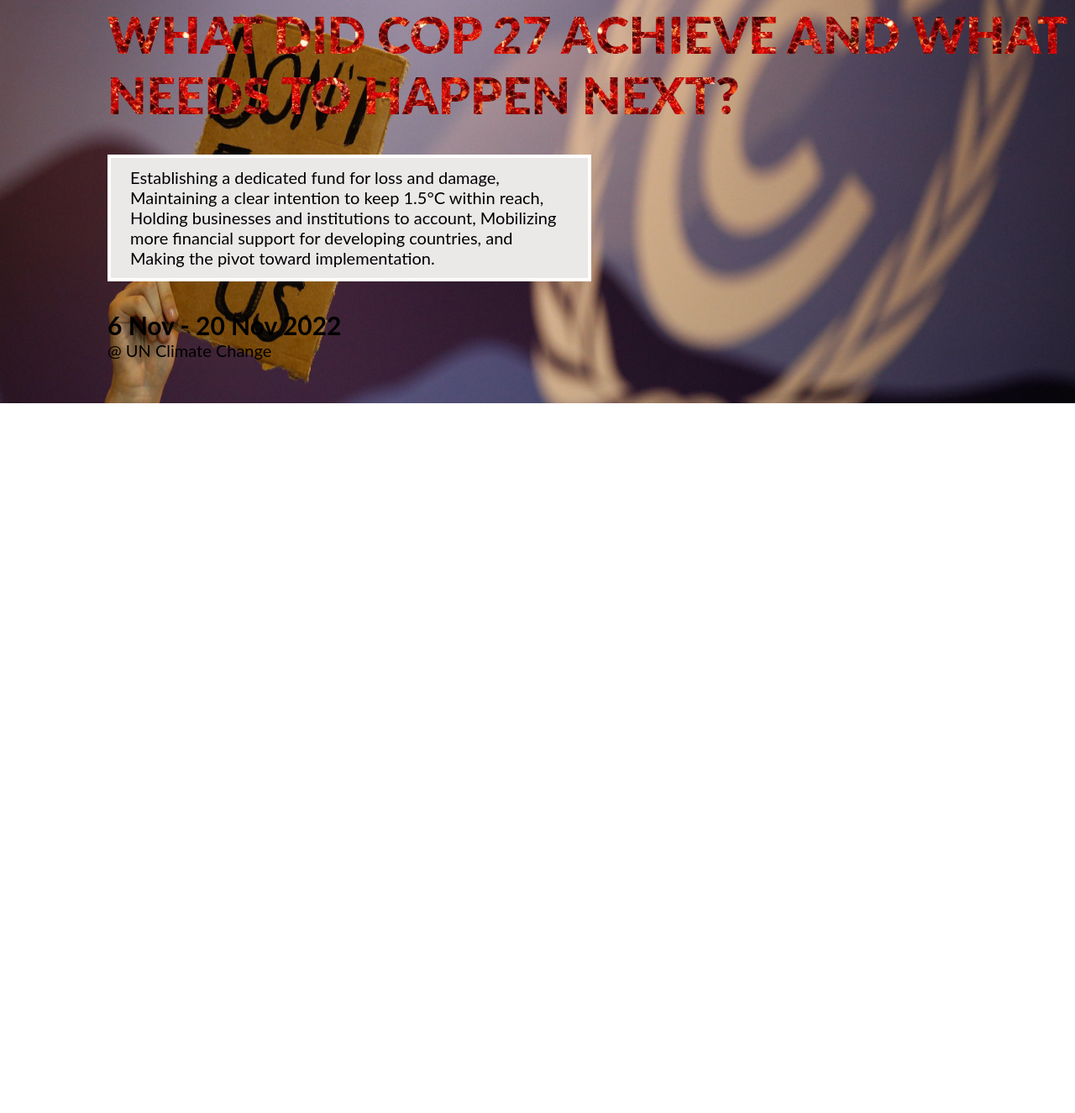
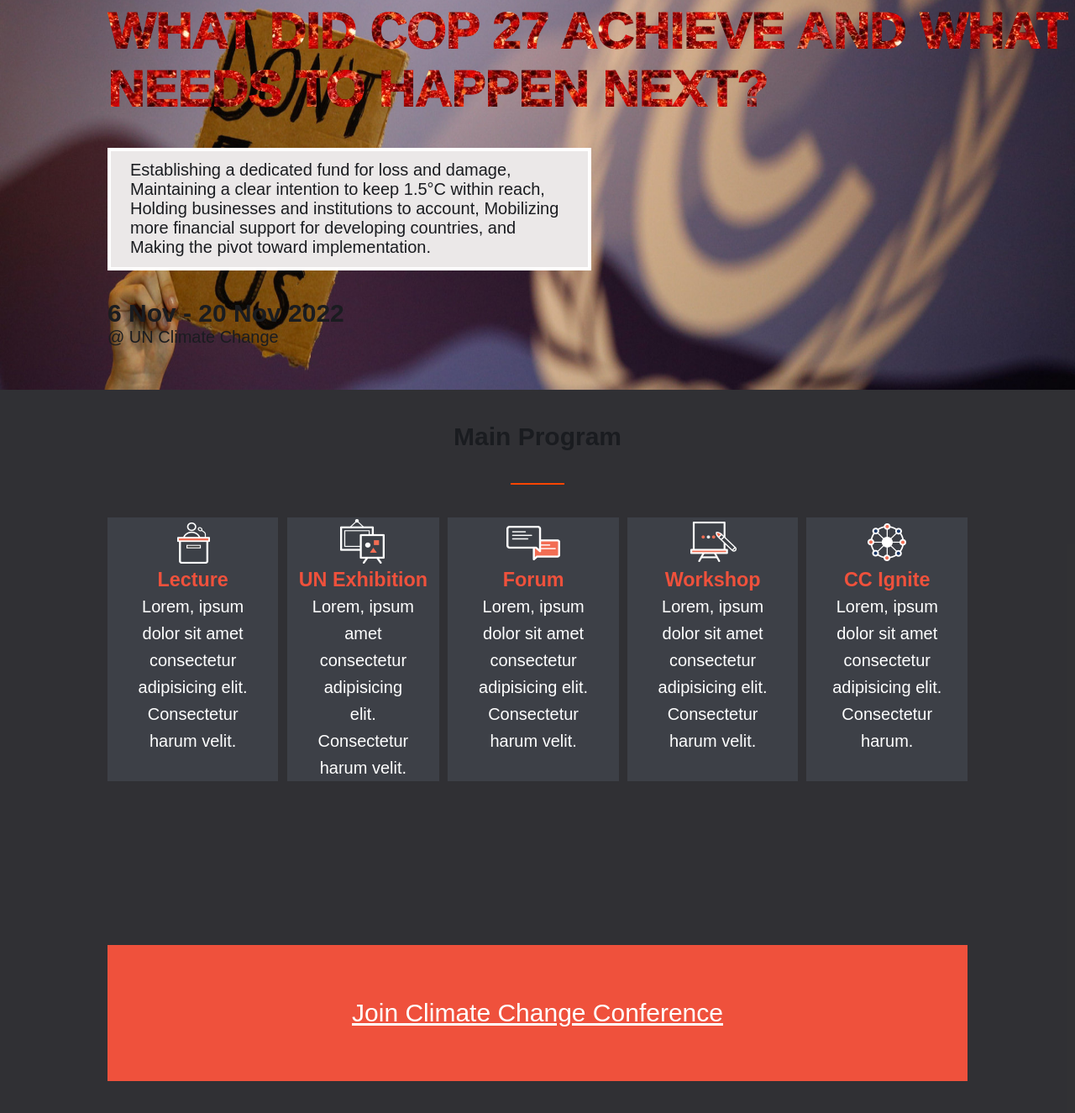
Before and after one commit to AbdelazizSoliman/Microverse-first-capstone-project, a plain HTML site: page index.html in a window 1280 px wide. Shown: the part 369-1694 px from the top of the page at 84% size. Before the commit the page ends 849 px from the top, so only its background shows below. Drawn offline with Linux system fonts and the light colour scheme.

Commit message:
Add responsive program section

```diff
--- a/index.html
+++ b/index.html
@@ -58,6 +58,53 @@
             <p class="address">@ UN Climate Change</p>
         </div>
         </section>
+        <section id="program" class="main-program">
+            <h2 class="program-title">Main Program</h2>
+            <hr class="short-hr" />
+            <div class="program">
+              <div class="program-detailes">
+                <img src="./img/program_icon_01.png" alt="lecture_icon" />
+                <h3 class="program-text">Lecture</h3>
+                <p class="program-paragraph">
+                  Lorem, ipsum dolor sit amet consectetur adipisicing elit.
+                  Consectetur harum velit.
+                </p>
+              </div>
+              <div class="program-detailes">
+                <img src="./img/program_icon_02.png" alt="UN_Exhibition_icon" />
+                <h3 class="program-text">UN Exhibition</h3>
+                <p class="program-paragraph">
+                  Lorem, ipsum amet consectetur adipisicing elit. Consectetur harum
+                  velit.
+                </p>
+              </div>
+              <div class="program-detailes">
+                <img src="./img/program_icon_03.png" alt="forum_icon" />
+                <h3 class="program-text">Forum</h3>
+                <p class="program-paragraph">
+                  Lorem, ipsum dolor sit amet consectetur adipisicing elit.
+                  Consectetur harum velit.
+                </p>
+              </div>
+              <div class="program-detailes">
+                <img src="./img/program_icon_04.png" alt="workshop_icon" />
+                <h3 class="program-text">Workshop</h3>
+                <p class="program-paragraph">
+                  Lorem, ipsum dolor sit amet consectetur adipisicing elit.
+                  Consectetur harum velit.
+                </p>
+              </div>
+              <div class="program-detailes">
+                <img src="./img/program_icon_05.png" alt="ignite_icon" />
+                <h3 class="program-text">CC Ignite</h3>
+                <p class="program-paragraph">
+                  Lorem, ipsum dolor sit amet consectetur adipisicing elit.
+                  Consectetur harum.
+                </p>
+              </div>
+            </div>
+              <a href="https://unfccc.int/cop27#attend" class="button" target="_blank">Join Climate Change Conference</a>
+          </section>
       <script src="main.js"></script>
 </body>
 </html>
--- a/styles.css
+++ b/styles.css
@@ -6,7 +6,8 @@
 
   html {
     background-color: #fff;
-    font-family: "Lato", sans-serif;
+    color: #1a1c20;
+    font-family: "Rosario", sans-serif;
     font-size: 20px;
   }
 
@@ -79,26 +80,8 @@
     margin-bottom: 4px;
     background: gray;
     cursor: pointer;
+    /* -webkit-transition: all 0.3s ease-in-out; */
     transition: all 0.3s ease-in-out;
-  }
-
-  .humberger.active .bar1 {
-    transform: translateY(8px) rotate(45deg);
-    background: rgb(224, 217, 217);
-  }
-
-  .humberger.active .bar3 {
-    transform: translateY(-8px) rotate(-45deg);
-    background: rgb(224, 217, 217);
-  }
-
-  .humberger.active .bar2 {
-    opacity: 0;
-  }
-
-  .red-border {
-    display: none;
-
   }
 
   .home {
@@ -121,6 +104,18 @@
     margin-bottom: 6%;
   }
 
+   .red-border {
+    /* color: orangered;
+    border: orangered 3px solid;
+    display: flex;
+    align-items:center;
+    padding: 4% 2%;
+    margin-bottom: 9%;
+    width:200px; */
+    display: none;
+
+}
+
 .home-quez {
   font-size: 60px;
   font-weight: 1000;
@@ -138,8 +133,80 @@
   width: 50%;
   text-align:left;
   margin-bottom: 3%;
+
 }
 
+.humberger.active .bar1 {
+  transform: translateY(8px) rotate(45deg);
+  background: rgb(224, 217, 217);
+}
+
+.humberger.active .bar3 {
+  transform: translateY(-8px) rotate(-45deg);
+  background: rgb(224, 217, 217);
+}
+
+.humberger.active .bar2 {
+  opacity: 0;
+}
+
+
+  .main-program {
+    background-color: #141418e0;
+    display: flex;
+    flex-direction: column;
+    align-items: center;
+  }
+
+  .program-title {
+    padding-top: 3%;
+  }
+
+  .short-hr {
+    border: 1px orangered solid;
+    width: 5%;
+    margin: 3% auto;
+  }
+
+  .program {
+    display: flex;
+    flex-direction: column;
+    align-items: center;
+    row-gap: 15px;
+    padding: 5%;
+    margin-bottom: 4rem;
+  }
+
+  .program-detailes {
+    display: flex;
+    background-color: rgb(61 64 71);
+    align-items: center;
+    padding: 5%;
+    column-gap: 5%;
+    line-height: 4vh;
+  }
+
+  .button {
+    margin-top: 9%;
+    background-color: #ef513c;
+    color: white;
+    padding: 5%;
+    font-size: 30px;
+    margin-bottom: 3%;
+    text-decoration: underline;
+    width: 80%;
+    text-align:center
+  }
+
+  .program-paragraph {
+    color: white;
+    width: 70%;
+    flex: 2;
+  }
+
+  .program-text {
+    color: #ef513c;
+  }
 
   @media screen and (min-width: 768px){
 
@@ -212,4 +279,22 @@
     width:200px;
 
 }
+
+.program {
+    padding: 0;
+    width: 80%;
+    flex-direction: row;
+    column-gap: 1%;
+    flex: 1 1 0;
+    align-items: flex-start;
   }
+
+
+      .program-detailes {
+        flex-direction: column;
+        text-align: center;
+        padding: 0;
+        height: 100%;
+        background-size: 100% 100%;
+      }
+  }
```
Lines whose indentation alone changed are shown as unchanged.
